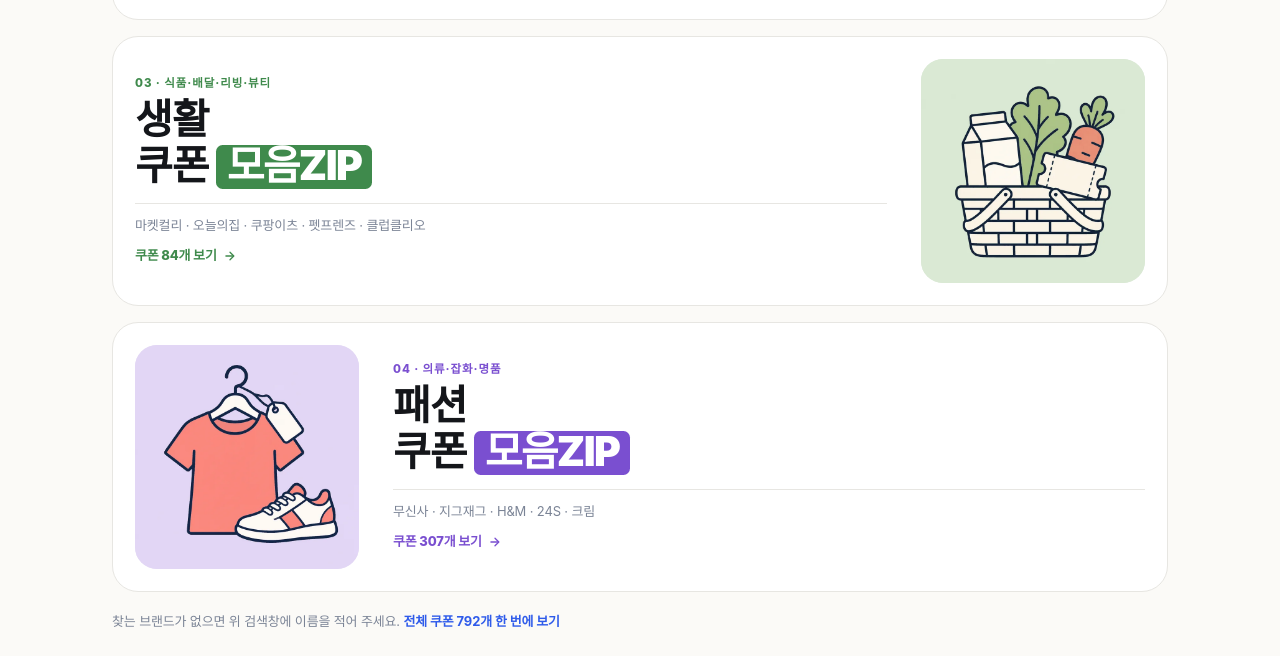
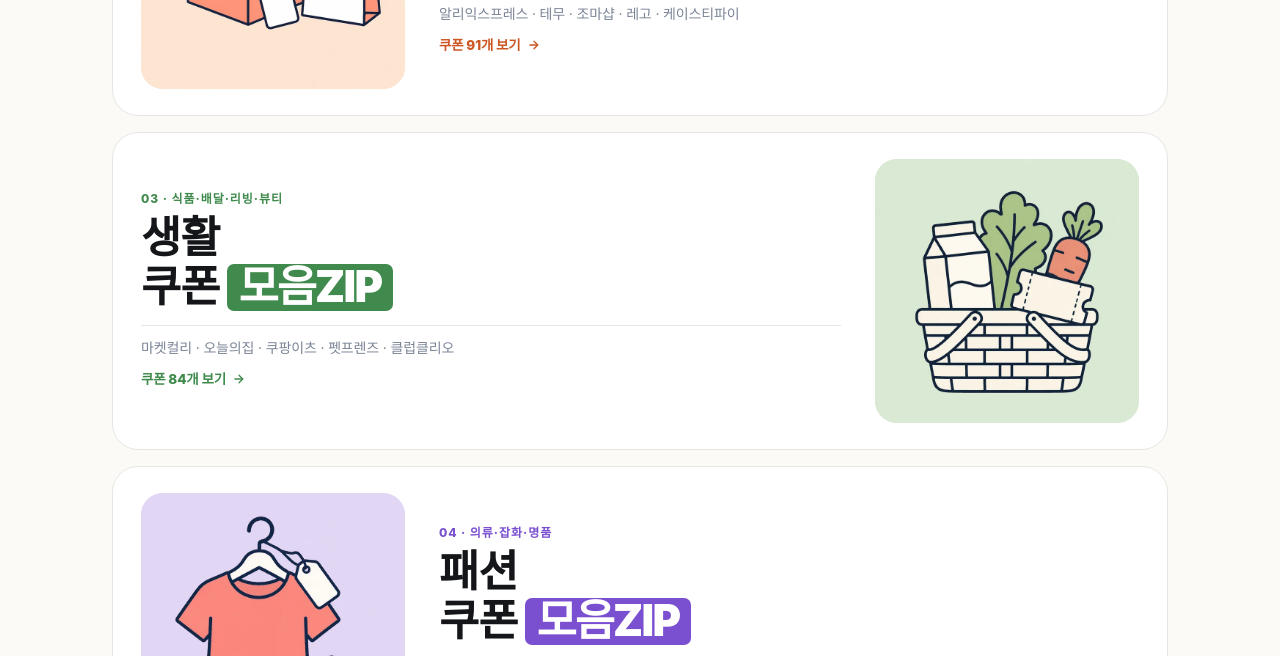
Before and after one commit to gubin0425k-a11y/couponkok, a plain HTML site: page index.html in a window 1280 px wide. Shown: the part 790-1446 px from the top of the page. Drawn offline with Linux system fonts and the light colour scheme.

Commit message:
style: 데스크톱 모음ZIP 카드 타이포그래피 확대, 모바일 점검용 임시 페이지

```diff
--- a/styles.css
+++ b/styles.css
@@ -128,7 +128,7 @@ img, svg { max-width: 100%; }
   --tone: #eef2ff;
   --zip-accent: var(--accent);
   display: grid;
-  grid-template-columns: minmax(0, 1fr) clamp(104px, 26vw, 224px);
+  grid-template-columns: minmax(0, 1fr) clamp(120px, 32vw, 200px);
   align-items: center;
   gap: clamp(12px, 3.2vw, 34px);
   padding: clamp(13px, 2.6vw, 22px);
@@ -138,7 +138,7 @@ img, svg { max-width: 100%; }
   color: inherit; text-decoration: none;
   transition: transform .18s ease, box-shadow .18s ease, border-color .18s ease;
 }
-.zip-card.flip { grid-template-columns: clamp(104px, 26vw, 224px) minmax(0, 1fr); }
+.zip-card.flip { grid-template-columns: clamp(120px, 32vw, 200px) minmax(0, 1fr); }
 .zip-card.flip .zip-art { order: -1; }
 .zip-card:hover {
   transform: translateY(-2px);
@@ -157,7 +157,7 @@ img, svg { max-width: 100%; }
 .zip-title { margin: 0; font-weight: 900; letter-spacing: -0.05em; line-height: 1.02; }
 .zip-title .line {
   display: block;
-  font-size: clamp(23px, 6.3vw, 41px);
+  font-size: clamp(23px, 6.3vw, 34px);
   word-break: keep-all;
 }
 .zip-title .line2 { margin-top: 4px; }
@@ -421,7 +421,7 @@ img, svg { max-width: 100%; }
 @media (max-width: 380px) {
   .zip-card { grid-template-columns: minmax(0, 1fr) 96px; gap: 10px; }
   .zip-card.flip { grid-template-columns: 96px minmax(0, 1fr); }
-  .zip-title .line { font-size: 21px; }
+  .zip-title .line { font-size: 20px; }
   .ghost-btn { padding-inline: 11px; font-size: 12px; }
 }
 
@@ -429,7 +429,12 @@ img, svg { max-width: 100%; }
   .header-inner { padding-block: 14px 10px; }
   .brand-name { font-size: 19px; }
   .brand-mark { width: 38px; height: 38px; border-radius: 11px; }
-  .searchbar { max-width: none; }
+  .zip-card { grid-template-columns: minmax(0, 1fr) 264px; padding: 26px 28px; }
+  .zip-card.flip { grid-template-columns: 264px minmax(0, 1fr); }
+  .zip-title .line { font-size: clamp(34px, 3.4vw, 54px); }
+  .zip-brands { font-size: 14px; }
+  .zip-kicker { font-size: 12px; }
+  .zip-cta { font-size: 13.5px; }
 }
 
 @media (prefers-reduced-motion: reduce) {
```
Also changed, not shown: _mobile-check.html (added, +13 -0 lines).
